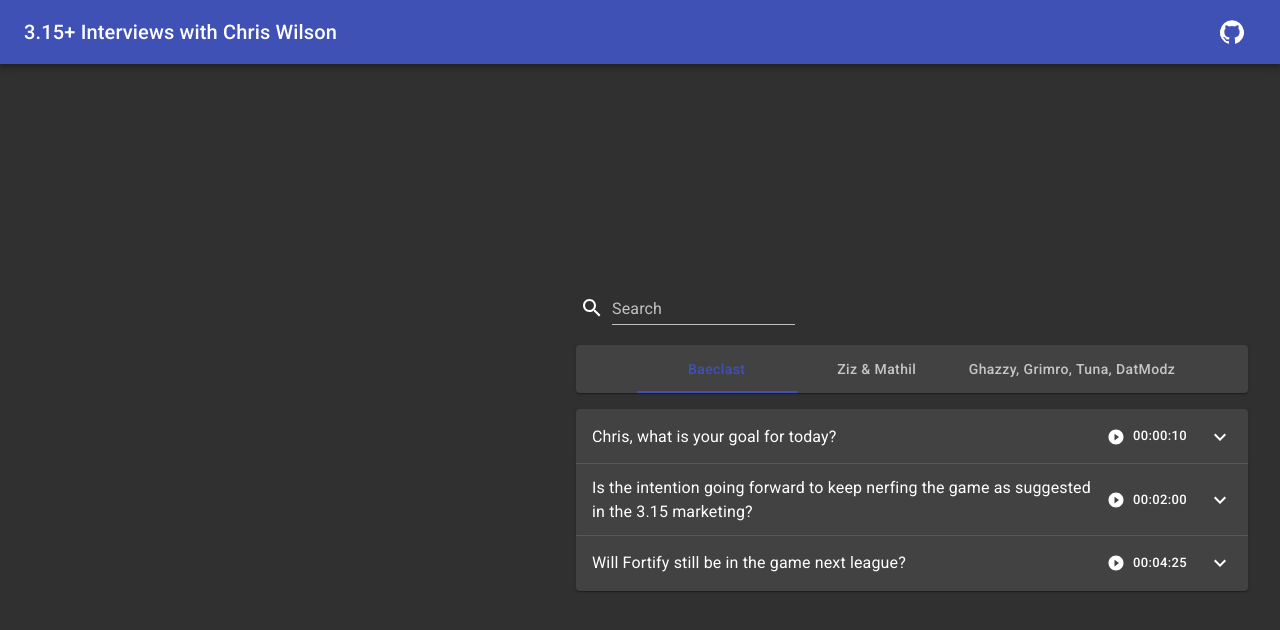
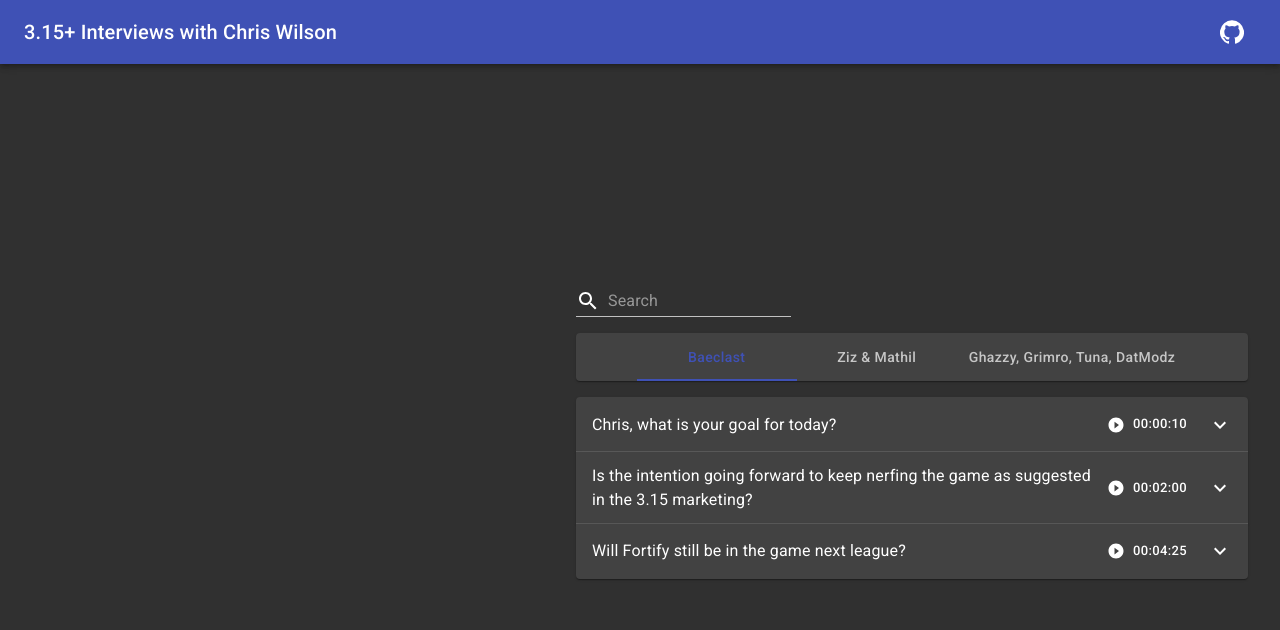
Before and after one commit to alumpe/chris-wilson-interviews, a React (Vite) app: page / in a window 1280 px wide. Shown: the top 630 px of the page. Built offline with nearby package versions, Linux system fonts and the light colour scheme.

Commit message:
changes searchbar icon

```diff
--- a/src/components/searchbar/Searchbar.tsx
+++ b/src/components/searchbar/Searchbar.tsx
@@ -1,6 +1,6 @@
 import React from "react";
 import SearchIcon from "@material-ui/icons/Search";
-import { TextField } from "@material-ui/core";
+import { TextField, InputAdornment } from "@material-ui/core";
 import { Container } from "./searchbarStyles";
 import { useStore } from "../../store/useStore";
 
@@ -11,17 +11,18 @@ export const Searchbar = () => {
 
   return (
     <Container>
-      <div>
-        <SearchIcon />
-      </div>
-
-      <div>
-        <TextField
-          label="Search"
-          value={searchTerm ?? ""}
-          onChange={handleChange}
-        />
-      </div>
+      <TextField
+        placeholder="Search"
+        value={searchTerm ?? ""}
+        onChange={handleChange}
+        InputProps={{
+          startAdornment: (
+            <InputAdornment position="start">
+              <SearchIcon />
+            </InputAdornment>
+          ),
+        }}
+      />
     </Container>
   );
 };
--- a/src/components/searchbar/searchbarStyles.ts
+++ b/src/components/searchbar/searchbarStyles.ts
@@ -1,15 +1,5 @@
 import styled from "styled-components";
 
 export const Container = styled.div`
-  display: flex;
-  align-items: flex-end;
-  flex-wrap: wrap;
-  box-sizing: border-box;
   margin-bottom: 1rem;
-
-  > * {
-    margin: 0;
-    box-sizing: border-box;
-    padding: 4px;
-  }
 `;
--- a/src/components/tabs/Tabs.tsx
+++ b/src/components/tabs/Tabs.tsx
@@ -10,7 +10,7 @@ export const Tabs = () => {
 
   return (
     <>
-      <Paper>
+      <Paper style={{ marginBottom: "1rem" }}>
         <MuiTabs
           value={activeTab}
           onChange={(event: React.ChangeEvent<{}>, newValue: number) =>
@@ -19,7 +19,6 @@ export const Tabs = () => {
           indicatorColor="primary"
           textColor="primary"
           centered
-          style={{ marginBottom: "1rem" }}
         >
           <Tab label="Baeclast" />
           <Tab label="Ziz & Mathil" />
```
